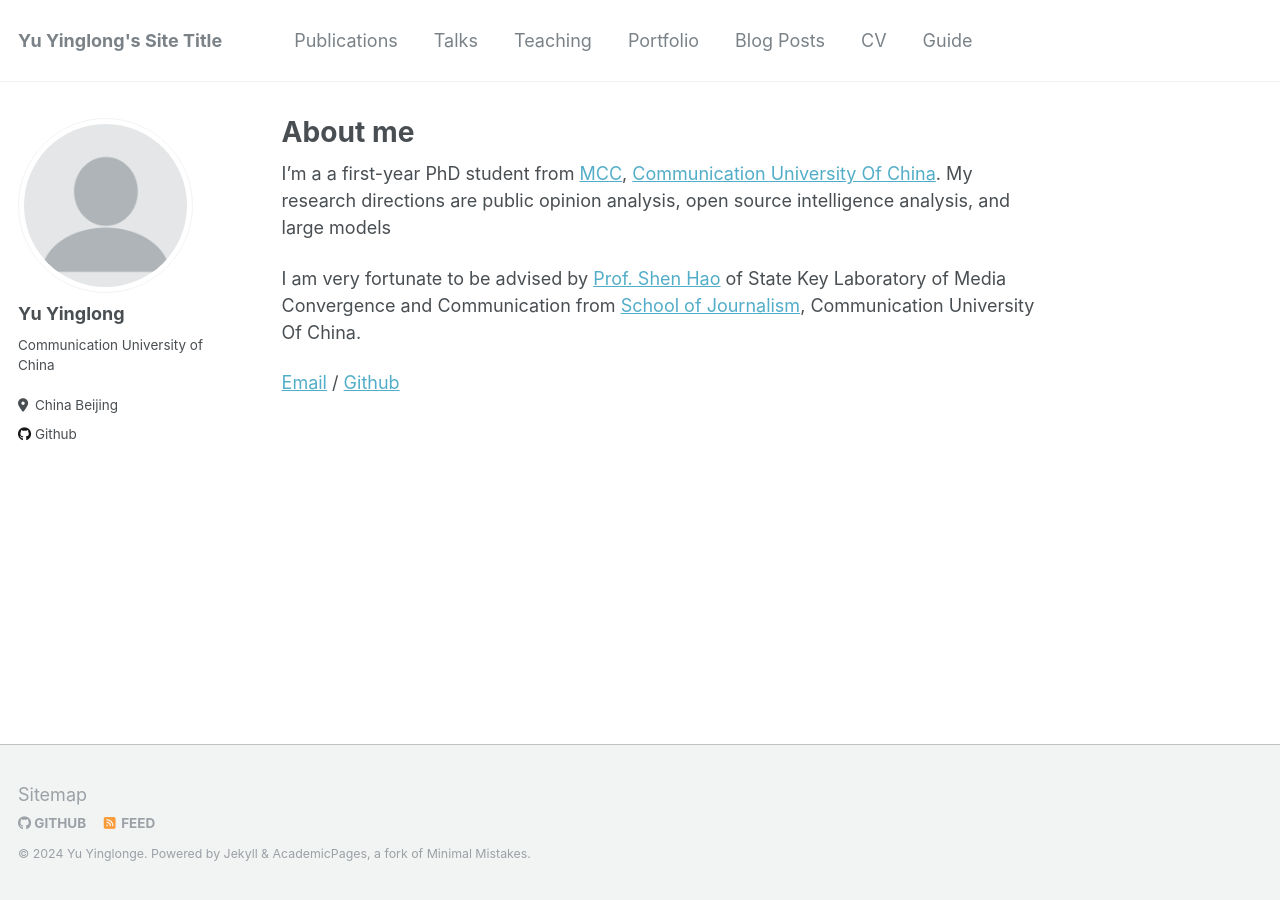
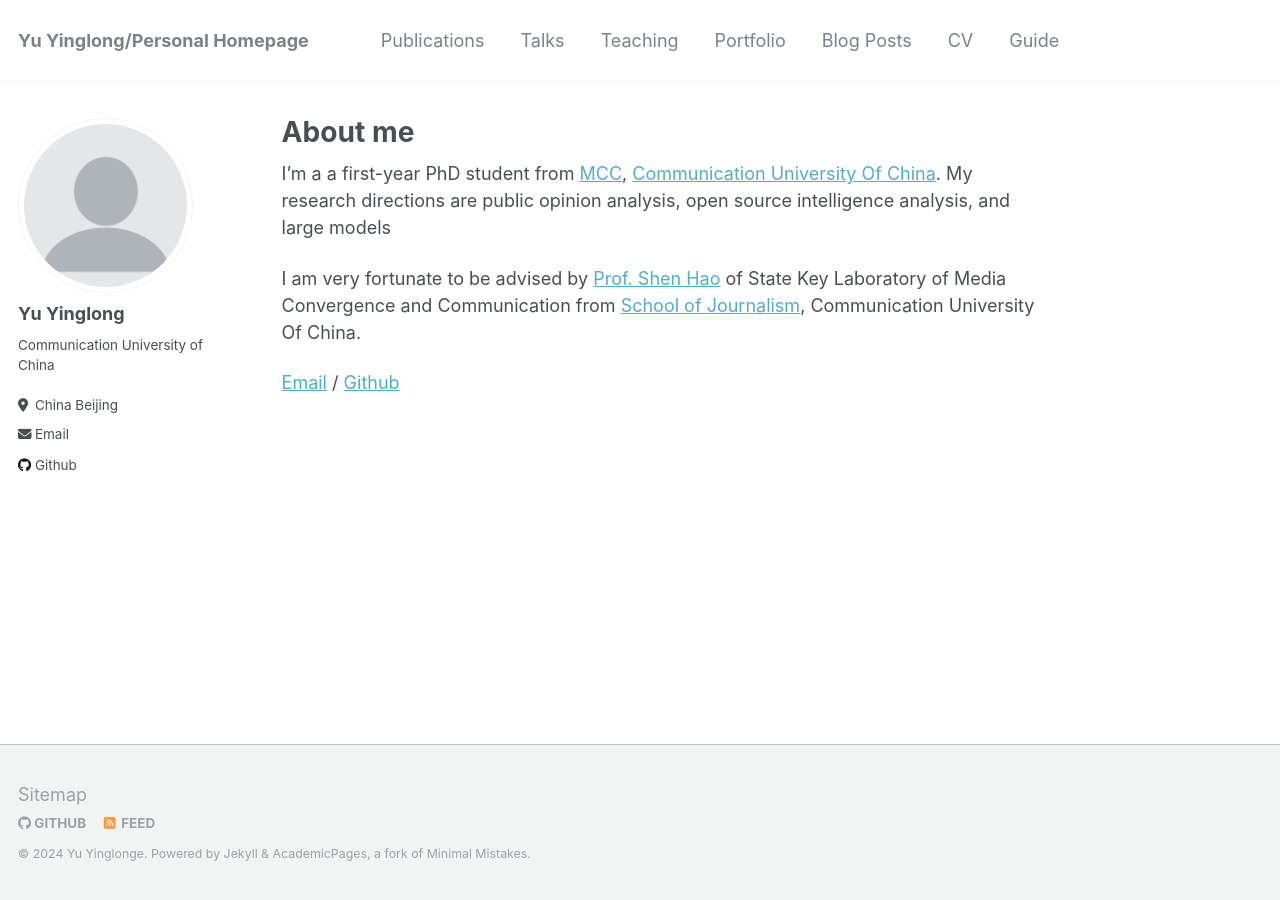
Before and after one commit to Diuyilu/Diuyilu.github.io, a Jekyll site: the page built from _pages/about.md, in a window 1280 px wide. Built offline with Jekyll 4.4.1, drawn with Linux system fonts in a browser that asks for light colours.

Commit message:
Update _config.yml

```diff
--- a/_config.yml
+++ b/_config.yml
@@ -8,7 +8,7 @@
 
 # Basic Site Settings
 locale                   : "ch-CHA"
-title                    : "Yu Yinglong's Site Title"
+title                    : "Yu Yinglong/Personal Homepage"
 title_separator          : "-"
 name                     : &name "Yu Yinglonge"
 description              : &description "personal description"
@@ -28,7 +28,7 @@ author:
   location         : "China Beijing"
   employer         :
   uri              : # URL
-  email            :
+  email            : "Yuyingling@cuc.edu.cn"
 
   # Academic websites
   arxiv            : # URL - Update with the correct link to your profile
```
